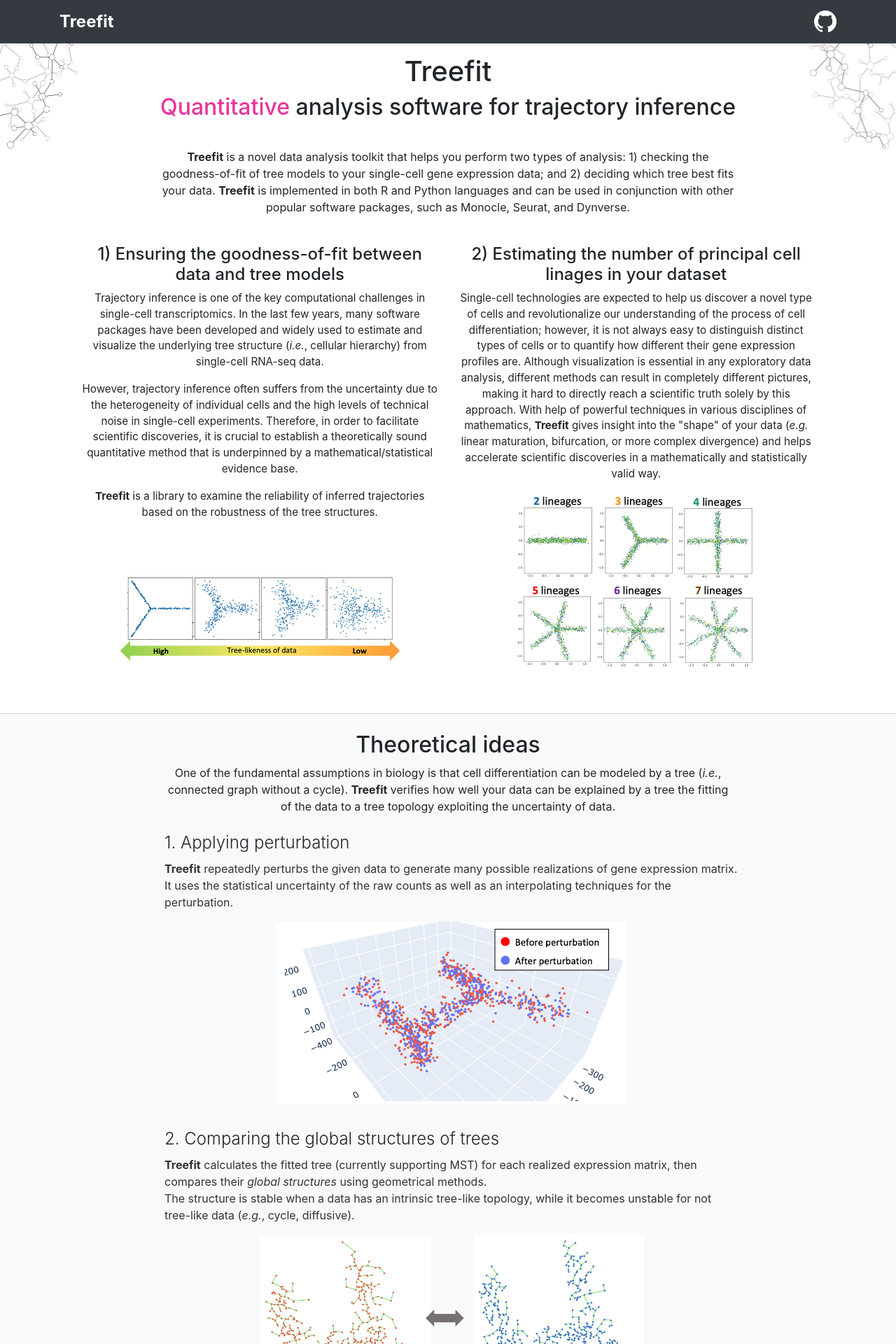
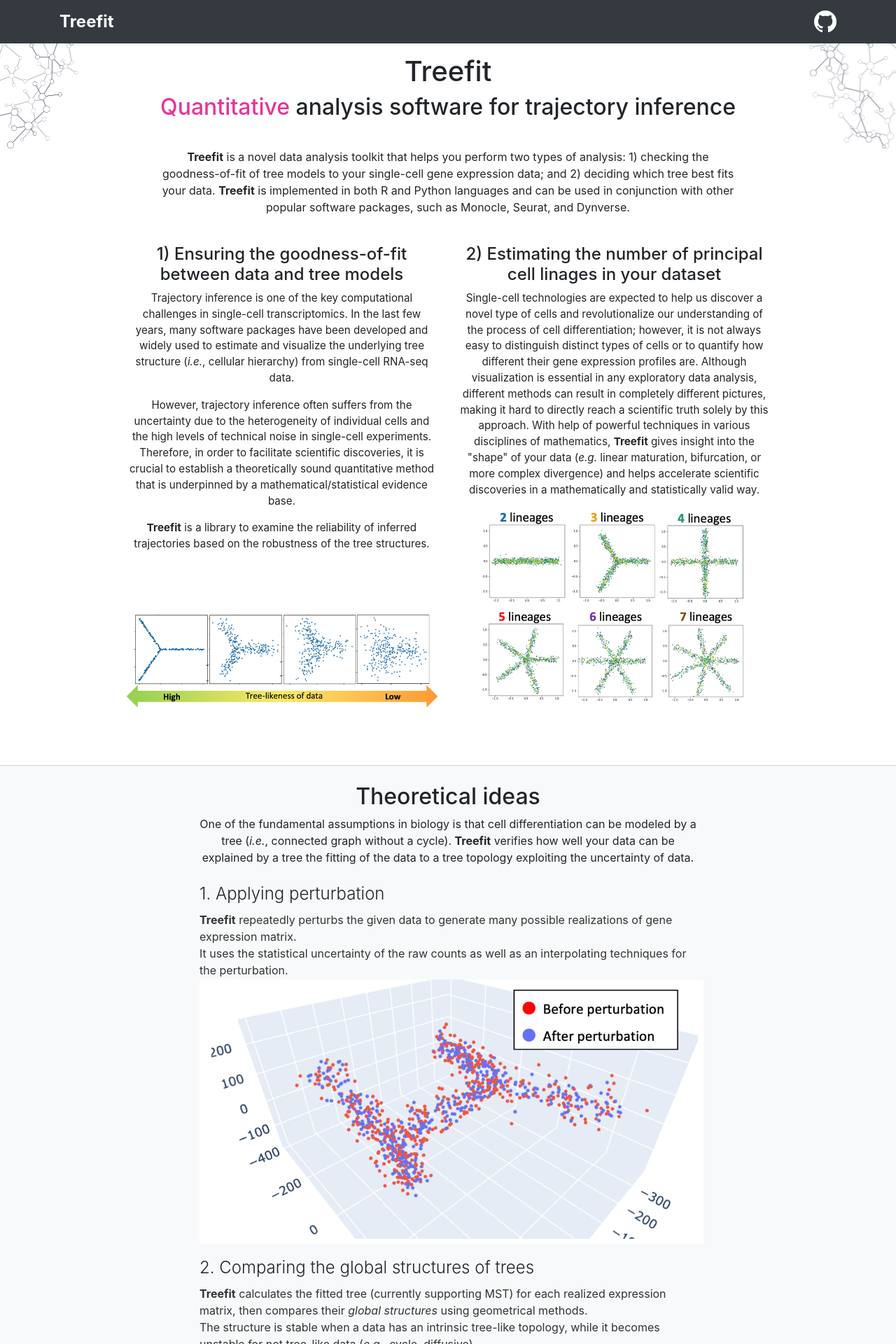
Before and after one commit to hayamizu-lab/hayamizu-lab.github.io, a Jekyll site: the page built from treefit/index.html, in a window 1280 px wide. Shown: the top 1920 px of the page at 70% size. Built offline with Jekyll 4.4.1, drawn with Linux system fonts in a browser that asks for light colours.

Commit message:
Fix Bootstrap layout

```diff
--- a/assets/stylesheets/main.scss
+++ b/assets/stylesheets/main.scss
@@ -6,6 +6,10 @@
 em {
   color: #e93399;
   font-style: normal;
+}
+
+img {
+  max-width: 100%;
 }
 
 header {
@@ -56,7 +60,8 @@
 }
 
 #section-abstract {
-  padding: 10px 10px;
+  padding-top: 10px;
+  padding-bottom: 10px;
   h3 {
     margin-top: 15px;
     font-size: 1.5rem;
@@ -64,70 +69,11 @@
   p {
     font-size: 0.95rem;
   }
-  .abstract-figure {
-    width: 400px;
-    display: inline-block;
-  }
 }
 
-#section-getting-started {
-  padding: 25px 10px 10px;
-  background: #f0f0f0;
-  border-top: solid 1px lightgrey;
-
-  h3 {
-    margin: 10px 0 10px;
-    font-size: 1.5rem;
-    font-weight: 300;
-    display: block;
-  }
-  .step {
-    margin: 0 0 20px 10px;
-    .code-sample {
-      margin-left: 0px;
-      vertical-align: top;
-      td {
-        vertical-align: top;
-      }
-      pre {
-        color: #fff;
-        background-color: #212529;
-        padding: .1rem .4rem .15rem;
-        border-radius: .2rem;
-        margin: 0 0 5px;
-      }
-      .lang-icon {
-        display: inline-block;
-        margin-right: 5px;
-        width: 50px;
-        text-align: center;
-        border-radius: 3px;
-        font-weight: 500;
-        font-size: 14px;
-      }
-      .lang-icon-red {
-        background-color: #990000;
-        color: white;
-      }
-      .lang-icon-green {
-        background-color: #009900;
-        color: white;
-      }
-    }
-    p {
-      margin-bottom: 0;
-      color: #333;
-    }
-    ul {
-      margin: 5px 0;
-    }
-    img {
-      margin-top: 15px;
-    }
-  }
-}
 #section-theory {
-  padding: 25px 10px 10px;
+  padding-top: 25px;
+  padding-bottom: 25px;
   border-top: solid 1px lightgrey;
   h3 {
     margin: 10px 0 10px;
@@ -141,8 +87,19 @@
       margin-bottom: 0;
       color: #333;
     }
-    img {
-      margin: 15px auto;
-    }
   }
 }
+
+#section-getting-started {
+  padding-top: 25px;
+  padding-bottom: 25px;
+  background: #f0f0f0;
+  border-top: solid 1px lightgrey;
+
+  h3 {
+    margin: 10px 0 10px;
+    font-size: 1.5rem;
+    font-weight: 300;
+    display: block;
+  }
+}
--- a/treefit/index.html
+++ b/treefit/index.html
@@ -15,15 +15,16 @@
     </div>
   </div>
 
-  <div class="col-md-8 offset-md-2 text-center">
+  <div class="col-md-8 offset-md-2 col-auto text-center">
     <p>
       <b>Treefit</b> is a novel data analysis toolkit that helps you perform two types of analysis: 1) checking the goodness-of-fit of tree models to your single-cell gene expression data; and 2) deciding which tree best fits your data. <b>Treefit</b> is implemented in both R and Python languages and can be used in conjunction with other  popular software packages, such as Monocle, Seurat, and Dynverse.
     </p>
   </div>
 </section>
 
-<section class="row" id="section-abstract">
-  <div class="col-md-5 offset-md-1 text-center">
+<section id="section-abstract" class="container">
+  <div class="row">
+    <div class="col-md-5 offset-md-1 col-auto text-center">
       <h3>1) Ensuring the goodness-of-fit between data and tree models</h3>
       <p>
         Trajectory inference is one of the key computational challenges in single-cell transcriptomics. In the last few years, many software packages have been developed and widely used to estimate and visualize the underlying tree structure (<i>i.e.</i>, cellular hierarchy) from single-cell RNA-seq data.
@@ -38,7 +39,7 @@
         <img src="/assets/images/abstract-left.png" class="abstract-figure">
       </div>
     </div>
-  <div class="col-md-5 text-center">
+    <div class="col-md-5 col-auto text-center">
       <h3>2) Estimating the number of principal cell linages in your dataset</h3>
       <p>
         Single-cell technologies are expected to help us discover a novel type of cells and revolutionalize our understanding of the process of cell differentiation; however, it is not always easy to distinguish distinct types of cells or to quantify how different their gene expression profiles are. Although visualization is essential in any exploratory data analysis, different methods can result in completely different pictures, making it hard to directly reach a scientific truth solely by this approach. With help of powerful techniques in various disciplines of mathematics, <b>Treefit</b> gives insight into the "shape" of your data (<i>e.g.</i> linear maturation, bifurcation, or more complex divergence) and helps accelerate scientific discoveries in a mathematically and statistically valid way.
@@ -47,9 +48,11 @@
         <img src="/assets/images/abstract-right.png" class="abstract-figure">
       </div>
     </div>
+  </div>
 </section>
 
-<section id="section-theory" class='bg-light'>
+<section id="section-theory" class="bg-light">
+  <div class="container">
     <div class="text-center">
       <div class="col-md-8 offset-md-2">
         <h2>Theoretical ideas</h2>
@@ -62,27 +65,29 @@
           <h3>1. Applying perturbation</h3>
           <p><b>Treefit</b> repeatedly perturbs the given data to generate many possible realizations of gene expression matrix.</p>
           <p>It uses the statistical uncertainty of the raw counts as well as an interpolating techniques for the perturbation.</p>
-        <p class="text-center"><img src="/assets/images/theory-perturbation.png" width="500"></p>
+          <p class="text-center"><img src="/assets/images/theory-perturbation.png"></p>
         </div>
         <div class="step">
           <h3>2. Comparing the global structures of trees</h3>
           <p><b>Treefit</b> calculates the fitted tree (currently supporting MST) for each realized expression matrix, then compares their <i>global structures</i> using geometrical methods.</p>
           <p>The structure is stable when a data has an intrinsic tree-like topology, while it becomes unstable for not tree-like data (<i>e.g.</i>, cycle, diffusive).</p>
-        <p class="text-center"><img src="/assets/images/theory-msts.png" width="550"></p>
+          <p class="text-center"><img src="/assets/images/theory-msts.png"></p>
           <p><i>comparison of stable/unstable MSTs generated from tree-like/not tree-like data (only longest paths are shown):</i></p>
-        <p class="text-center"><img src="/assets/images/theory-comparison.png" width="700"></p>
+          <p class="text-center"><img src="/assets/images/theory-comparison.png"></p>
         </div>
         <div class="step">
           <h3>3. Grassmann manifolds of Laplacian eigenseries</h3>
           <p>As the measure of the similarity of global structures between trees, <b>Treefit</b> calculates the eigenseries of the graph Laplacian for each tree, and then computes the distance between the spaces spanned by the leading eigenvectors, which represents the low-frequency components of the graph topology.</p>
           <p>Several distance measures with different definitions provides diverse information about the topology of the data.</p>
-        <p class="text-center"><img src="/assets/images/theory-grassmann.png" width="800"></p>
+          <p class="text-center"><img src="/assets/images/theory-grassmann.png"></p>
+        </div>
       </div>
     </div>
   </div>
 </section>
 
 <section id="section-getting-started">
+  <div class="container">
     <div class="text-center">
       <h2>Getting started</h2>
       <p>There are <b>Treefit</b> for R and <b>Treefit</b> for Python.</p>
@@ -95,4 +100,5 @@
         <p class="text-center"><a href="python/"><b>Treefit</b> for Python</a></p>
       </div>
     </div>
+  </div>
 </section>
```
Lines whose indentation alone changed are shown as unchanged.
